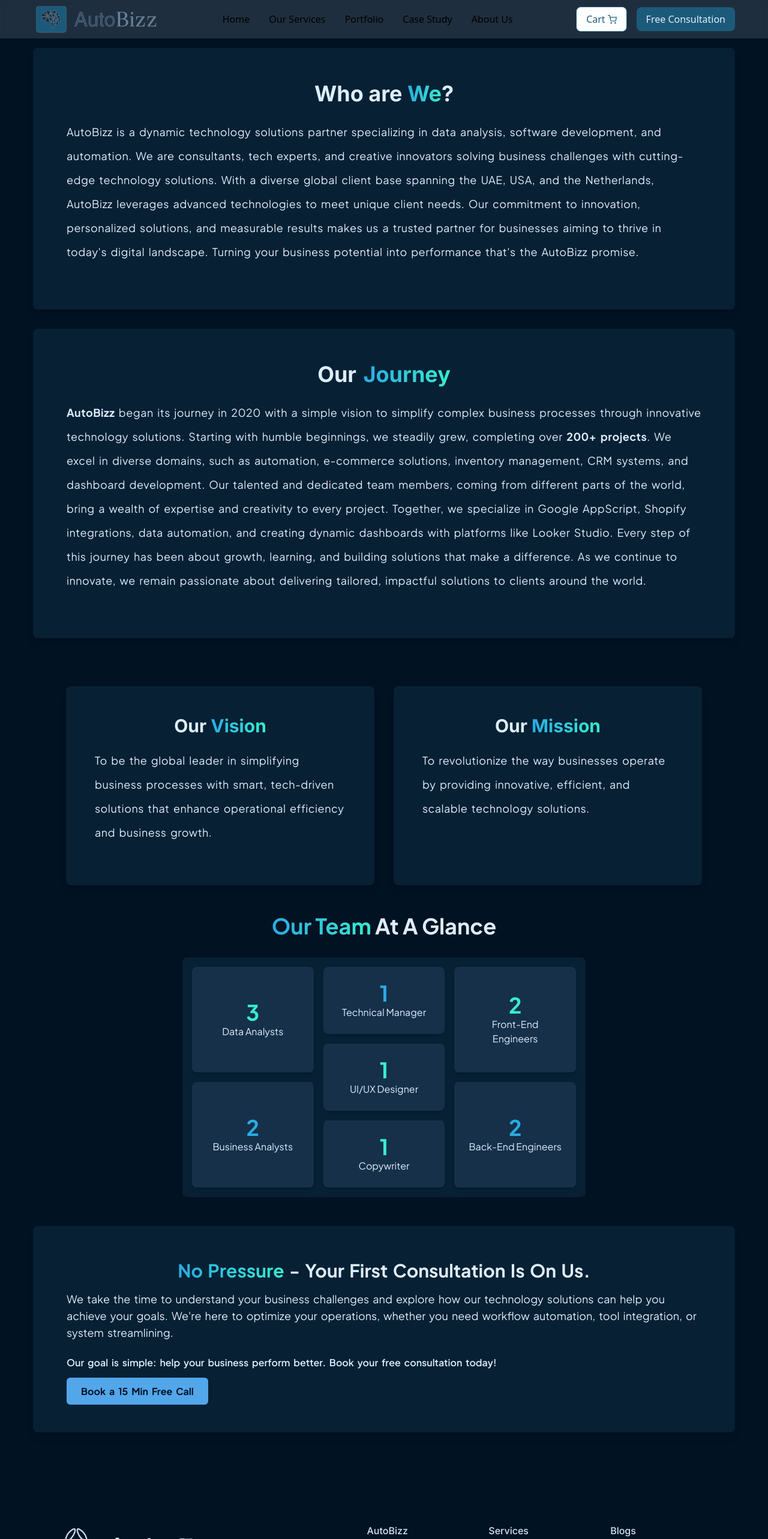
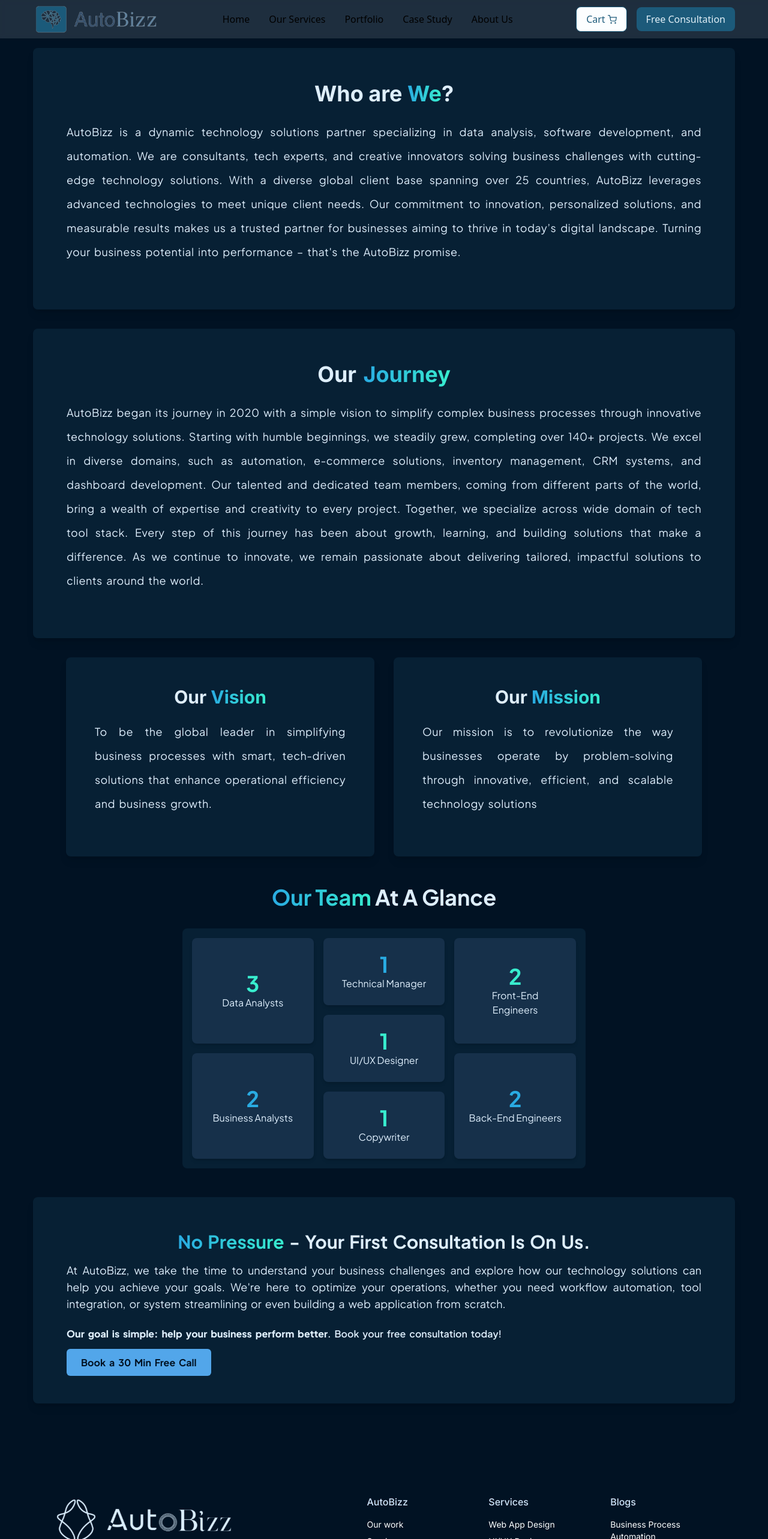
Before and after one commit to Himatrooshe/AutoBizz-Estore-Main, a React (Vite) app: page /about-us in a window 1280 px wide. Shown: the top 2566 px of the page at 60% size. Built offline with nearby package versions, Linux system fonts and the light colour scheme.

Commit message:
about us page

```diff
--- a/src/components/Privacy/PrivacyAndPolicy.jsx
+++ b/src/components/Privacy/PrivacyAndPolicy.jsx
@@ -3,7 +3,7 @@ import { motion } from "framer-motion";
 
 function PrivacyAndPolicy() {
   return (
-    <div className="bg-[#011223] text-[#DEEEFC] min-h-screen py-20 px-6 md:px-[55px] font-['Plus_Jakarta_Sans']">
+    <div className="bg-[#011223] text-[#DEEEFC] min-h-screen py-20 px-6 md:px-[55px] font-['Plus_Jakarta_Sans'] text-justify">
       <motion.section
         initial={{ opacity: 0, y: -100 }}
         whileInView={{ opacity: 1, y: 0 }}
@@ -26,7 +26,7 @@ function PrivacyAndPolicy() {
         <p className="text-center pb-4">   Effective: January 2025</p>
         <div className="bg-[#DEEEFC] p-[0.5px]"></div>
         <p
-          className="text-lg leading-10 my-5 font-Jakarta tracking-wide"
+          className="text-lg leading-10 my-5 font-Jakarta tracking-wide text-justify"
           style={{ wordSpacing: "3px" }}
         >
           At AutoBizz, we are committed to safeguarding your privacy and
--- a/src/components/us/AboutUs.jsx
+++ b/src/components/us/AboutUs.jsx
@@ -11,7 +11,8 @@ const AboutUs = () => {
         className="bg-[#072034] max-w-7xl mx-auto p-10 md:p-14 rounded-lg mb-8 shadow-lg"
       >
         <h2 className="text-3xl md:text-4xl font-bold font-['Inter'] mb-6 text-center">
-          Who are <span
+          Who are{" "}
+          <span
             style={{
               color: "transparent",
               backgroundImage: "linear-gradient(90deg, #29ABE2, #38EDCE)",
@@ -19,22 +20,23 @@ const AboutUs = () => {
             }}
           >
             We
-          </span>?
+          </span>
+          ?
         </h2>
         <p
-          className="text-lg leading-10 my-5 font-Jakarta tracking-wide"
+          className="text-lg leading-10 my-5 font-Jakarta tracking-wide text-justify"
           style={{ wordSpacing: "3px" }}
         >
           AutoBizz is a dynamic technology solutions partner specializing in
           data analysis, software development, and automation. We are
           consultants, tech experts, and creative innovators solving business
           challenges with cutting-edge technology solutions. With a diverse
-          global client base spanning the UAE, USA, and the Netherlands,
-          AutoBizz leverages advanced technologies to meet unique client needs.
-          Our commitment to innovation, personalized solutions, and measurable
-          results makes us a trusted partner for businesses aiming to thrive in
-          today's digital landscape. Turning your business potential into
-          performance that's the AutoBizz promise.
+          global client base spanning over 25 countries, AutoBizz leverages
+          advanced technologies to meet unique client needs. Our commitment to
+          innovation, personalized solutions, and measurable results makes us a
+          trusted partner for businesses aiming to thrive in today’s digital
+          landscape. Turning your business potential into performance – that's
+          the AutoBizz promise.
         </p>
       </motion.section>
 
@@ -46,7 +48,8 @@ const AboutUs = () => {
         style={{ wordSpacing: "3px" }}
       >
         <h2 className="text-3xl md:text-4xl font-bold font-['Inter'] mb-6 text-center">
-          Our <span
+          Our{" "}
+          <span
             style={{
               color: "transparent",
               backgroundImage: "linear-gradient(90deg, #29ABE2, #38EDCE)",
@@ -56,26 +59,23 @@ const AboutUs = () => {
             Journey
           </span>
         </h2>
-        <p className="text-lg leading-10 my-5 font-Jakarta tracking-wide">
-          <span className="font-bold">AutoBizz</span> began its journey in 2020
-          with a simple vision to simplify complex business processes through
-          innovative technology solutions. Starting with humble beginnings, we
-          steadily grew, completing over{" "}
-          <span className="font-bold">200+ projects</span>. We excel in diverse
-          domains, such as automation, e-commerce solutions, inventory
-          management, CRM systems, and dashboard development. Our talented and
-          dedicated team members, coming from different parts of the world,
-          bring a wealth of expertise and creativity to every project. Together,
-          we specialize in Google AppScript, Shopify integrations, data
-          automation, and creating dynamic dashboards with platforms like Looker
-          Studio. Every step of this journey has been about growth, learning,
-          and building solutions that make a difference. As we continue to
-          innovate, we remain passionate about delivering tailored, impactful
-          solutions to clients around the world.
+        <p className="text-lg leading-10 my-5 font-Jakarta tracking-wide text-justify">
+          AutoBizz began its journey in 2020 with a simple vision to simplify
+          complex business processes through innovative technology solutions.
+          Starting with humble beginnings, we steadily grew, completing over
+          140+ projects. We excel in diverse domains, such as automation,
+          e-commerce solutions, inventory management, CRM systems, and dashboard
+          development. Our talented and dedicated team members, coming from
+          different parts of the world, bring a wealth of expertise and
+          creativity to every project. Together, we specialize across wide
+          domain of tech tool stack. Every step of this journey has been about
+          growth, learning, and building solutions that make a difference. As we
+          continue to innovate, we remain passionate about delivering tailored,
+          impactful solutions to clients around the world.
         </p>
       </motion.section>
 
-      <div className="bg-[#011223] text-[#DEEEFC] py-12 px-6 md:px-[55px] font-['Plus_Jakarta_Sans']">
+      <div className="bg-[#011223] text-[#DEEEFC] pb-12 px-6 md:px-[55px] font-['Plus_Jakarta_Sans']">
         <div className="grid grid-cols-1 md:grid-cols-2 gap-8 max-w-7xl mx-auto">
           <motion.div
             initial={{ opacity: 0, x: -100 }}
@@ -84,7 +84,8 @@ const AboutUs = () => {
             className="bg-[#072034] p-10 md:p-12 rounded-lg shadow-lg text-center"
           >
             <h3 className="text-2xl md:text-3xl font-bold font-['Inter'] mb-4">
-              Our <span
+              Our{" "}
+              <span
                 style={{
                   color: "transparent",
                   backgroundImage: "linear-gradient(90deg, #29ABE2, #38EDCE)",
@@ -95,7 +96,7 @@ const AboutUs = () => {
               </span>
             </h3>
             <p
-              className="text-lg leading-10 my-5 font-Jakarta tracking-wide text-left"
+              className="text-lg leading-10 my-5 font-Jakarta tracking-wide text-justify"
               style={{ wordSpacing: "3px" }}
             >
               To be the global leader in simplifying business processes with
@@ -111,7 +112,8 @@ const AboutUs = () => {
             className="bg-[#072034] p-10 md:p-12 rounded-lg shadow-lg text-center"
           >
             <h3 className="text-2xl md:text-3xl font-bold font-['Inter'] mb-4">
-              Our <span
+              Our{" "}
+              <span
                 style={{
                   color: "transparent",
                   backgroundImage: "linear-gradient(90deg, #29ABE2, #38EDCE)",
@@ -122,11 +124,12 @@ const AboutUs = () => {
               </span>
             </h3>
             <p
-              className="text-lg leading-10 my-5 font-Jakarta tracking-wide text-left"
+              className="text-lg leading-10 my-5 font-Jakarta tracking-wide text-justify"
               style={{ wordSpacing: "3px" }}
             >
-              To revolutionize the way businesses operate by providing
-              innovative, efficient, and scalable technology solutions.
+              Our mission is to revolutionize the way businesses operate by
+              problem-solving through innovative, efficient, and scalable
+              technology solutions
             </p>
           </motion.div>
         </div>
@@ -145,9 +148,7 @@ const AboutUs = () => {
           At A Glance
         </h2>
 
-
         <div className="grid grid-cols-3 gap-4 max-w-2xl mx-auto bg-[#072034] p-4 rounded-lg">
-
           <div className="flex flex-col gap-4">
             <div className="bg-[#16304A] p-6 rounded-lg shadow-md flex items-center justify-center h-full">
               <div className="text-center">
@@ -206,7 +207,8 @@ const AboutUs = () => {
         whileInView={{ opacity: 1, y: 0 }}
         transition={{ duration: 1, ease: "easeOut" }}
         className="bg-[#072034] max-w-7xl mx-auto p-10 md:p-14 rounded-lg mb-8 shadow-lg"
-        style={{ wordSpacing: "3px" }}>
+        style={{ wordSpacing: "3px" }}
+      >
         <h3 className="text-2xl md:text-3xl font-bold mb-4 text-center">
           <span
             style={{
@@ -216,24 +218,25 @@ const AboutUs = () => {
             }}
           >
             No Pressure
-          </span> - Your First
-          Consultation Is On Us.
+          </span>{" "}
+          - Your First Consultation Is On Us.
         </h3>
-        <p className="text-lg leading-7 mb-6 text-left">
-          We take the time to understand your business challenges and explore
-          how our technology solutions can help you achieve your goals. We're
-          here to optimize your operations, whether you need workflow
-          automation, tool integration, or system streamlining.
+        <p className="text-lg leading-7 mb-6 text-justify">
+          At AutoBizz, we take the time to understand your business challenges
+          and explore how our technology solutions can help you achieve your
+          goals. We're here to optimize your operations, whether you need
+          workflow automation, tool integration, or system streamlining or even
+          building a web application from scratch.
         </p>
         <p className="font-semibold mb-6 text-left">
-          Our goal is simple: help your business perform better. Book your free
-          consultation today!
+          <strong>Our goal is simple: help your business perform better</strong>
+          . Book your free consultation today!
         </p>
         <a
           href="#"
           className="bg-gradient-to-r bg-[#52A6EA] text-[#011223] px-6 py-3 rounded-md font-bold hover:opacity-90"
         >
-          Book a 15 Min Free Call
+          Book a 30 Min Free Call
         </a>
       </motion.section>
     </div>
```
Also changed, not shown: src/components/Privacy/TermsAndConditions.jsx (+8 -8 lines), src/components/ProductDetails/EnterpriseCustomSolutionDetails.jsx (+2 -10 lines), src/components/ProductDetails/InventoryDataSyncDetails.jsx (+2 -10 lines), src/components/ProductDetails/OrdersDataSyncDetails.jsx (+2 -10 lines). Lines whose indentation alone changed are shown as unchanged.
